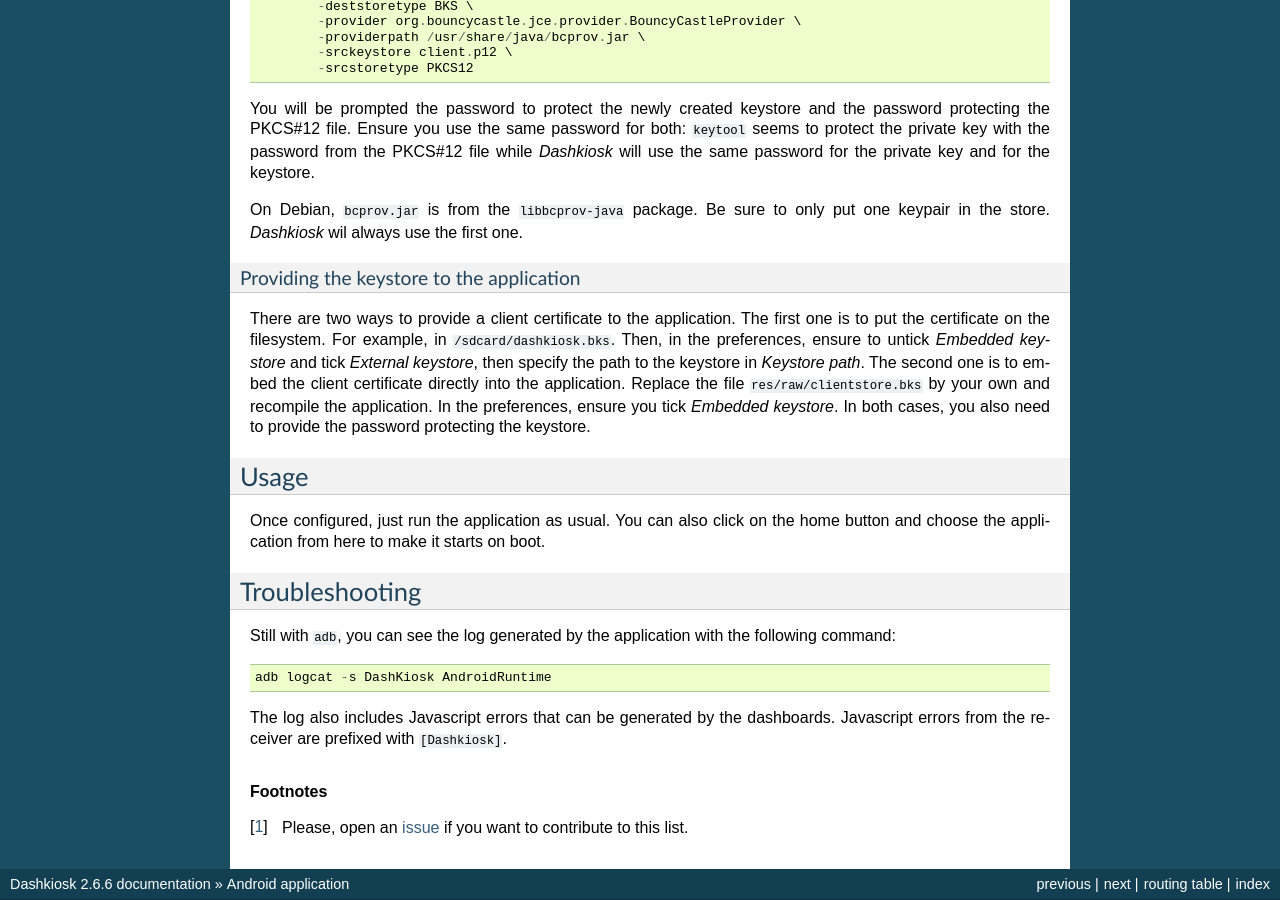
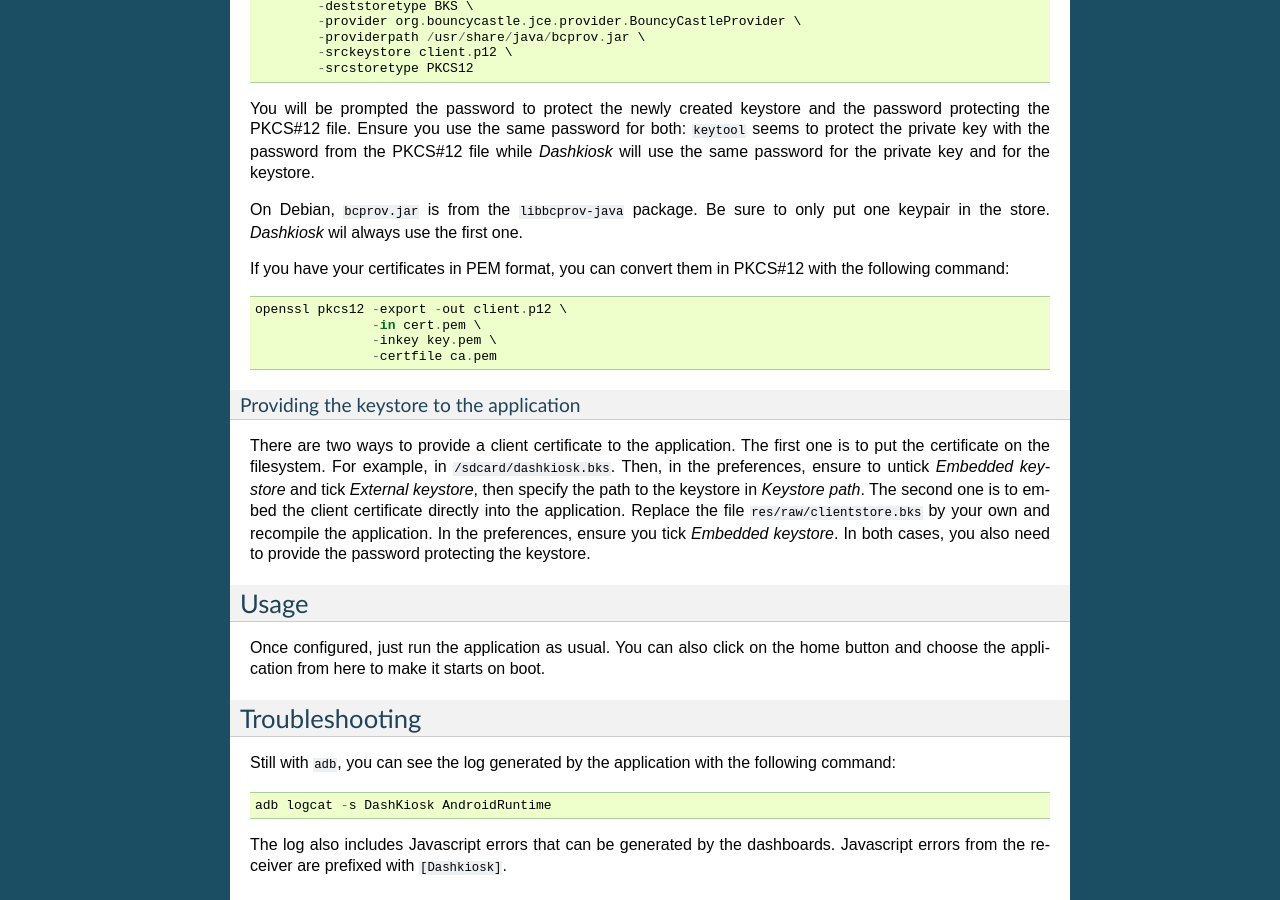
Before and after one commit to vincentbernat/dashkiosk, a Sphinx documentation site: the page built from docs/android.rst, in a window 1280 px wide and 900 px high, scrolled down 2516 px. Built offline with Sphinx 7.4.7, drawn with Linux system fonts in a browser that asks for light colours.

Commit message:
doc: explain how to get a PKCS#12

```diff
--- a/docs/android.rst
+++ b/docs/android.rst
@@ -179,6 +179,14 @@ On Debian, ``bcprov.jar`` is from the ``libbcprov-java`` package. Be
 sure to only put one keypair in the store. *Dashkiosk* wil always use
 the first one.
 
+If you have your certificates in PEM format, you can convert them in
+PKCS#12 with the following command::
+
+    openssl pkcs12 -export -out client.p12 \
+                   -in cert.pem \
+                   -inkey key.pem \
+                   -certfile ca.pem
+
 Providing the keystore to the application
 +++++++++++++++++++++++++++++++++++++++++
 
```
